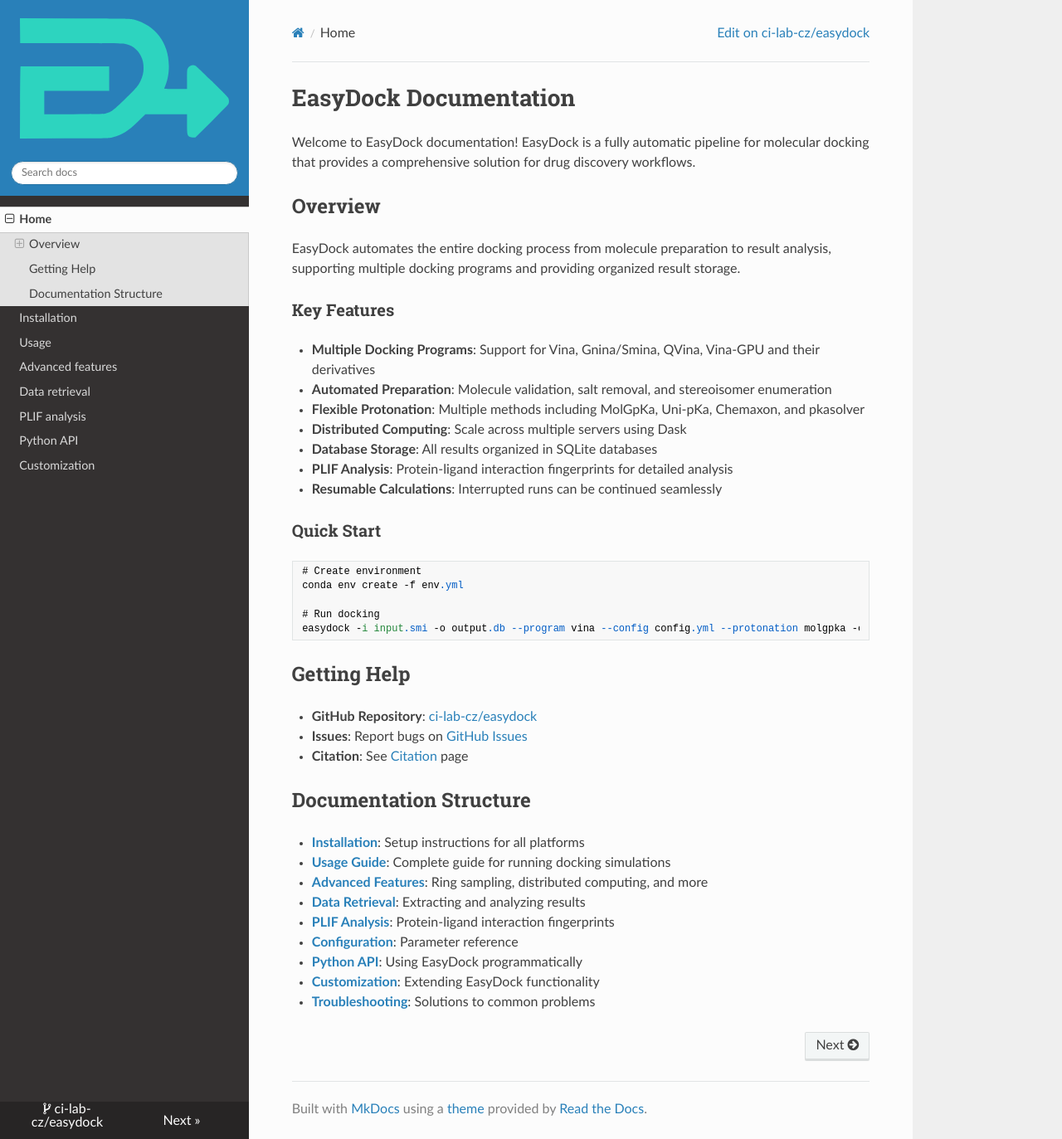
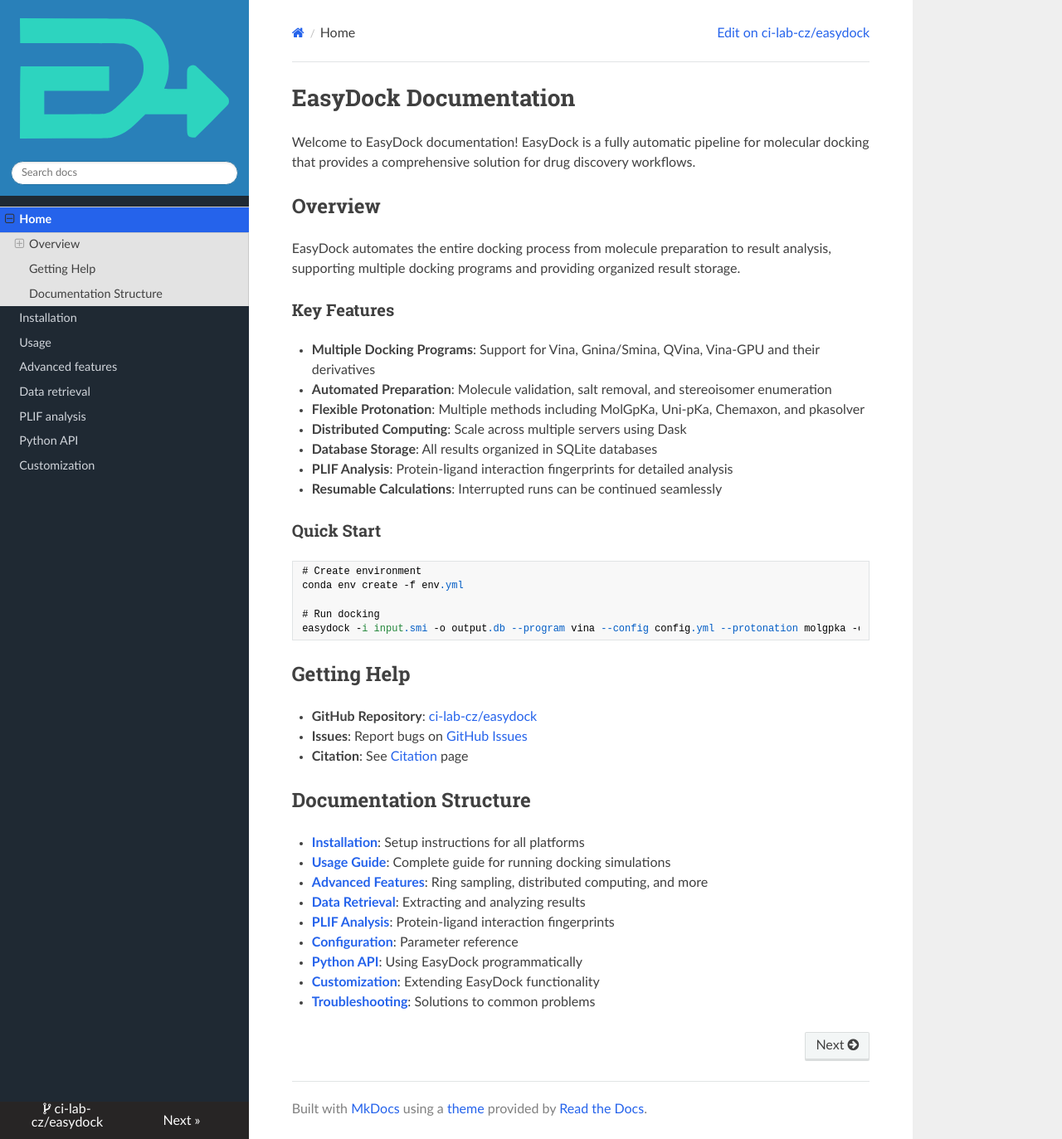
Before and after one commit to ci-lab-cz/easydock, an MkDocs documentation site: the page built from docs/index.md, in a window 1280 px wide and 1373 px high. Shown: the whole window at 83% size. Built offline with MkDocs 1.6.1, drawn with Linux system fonts in a browser that asks for light colours; nearby versions of some CDN libraries.

Commit message:
Update extra.css with sidebar colors and add logo

```diff
--- a/docs/styles/extra.css
+++ b/docs/styles/extra.css
@@ -42,3 +42,34 @@
     font-size: 0.9em;
     padding: 0.1em 0.25em;
 }
+
+/* === Sidebar === */
+.wy-nav-side {
+    background: #1f2933;   /* dark blue-gray */
+}
+
+/* Sidebar links */
+.wy-menu-vertical a {
+    color: #d1d5db;
+}
+
+/* Active item */
+.wy-menu-vertical li.current > a {
+    background: #2563eb;   /* blue */
+    color: #ffffff;
+}
+
+/* Top navigation bar */
+.wy-nav-top {
+    background: #2563eb;
+}
+
+/* Main content background */
+.wy-nav-content {
+    background: #ffffff;
+}
+
+/* Links */
+.rst-content a {
+    color: #2563eb;
+}
```
